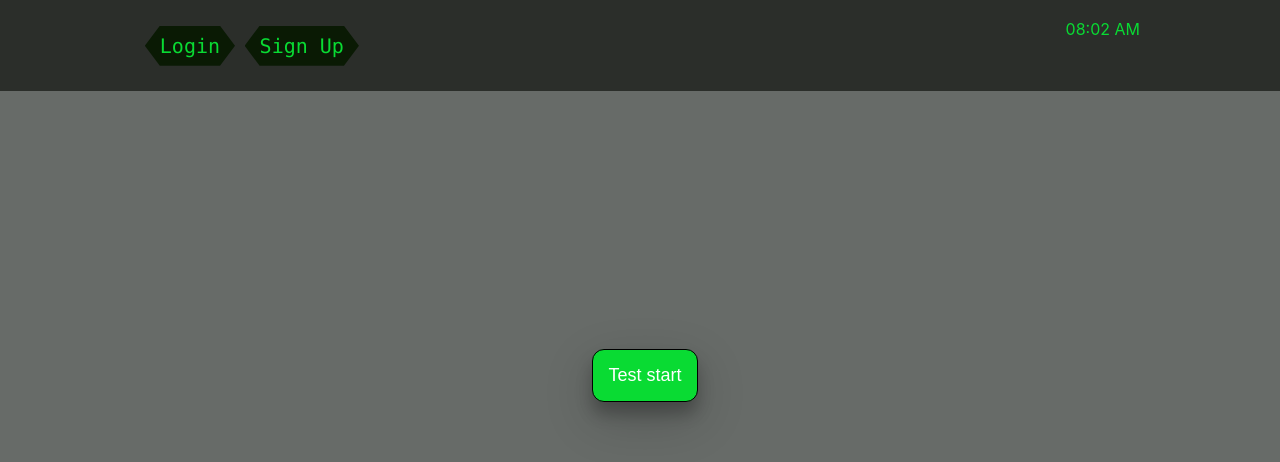
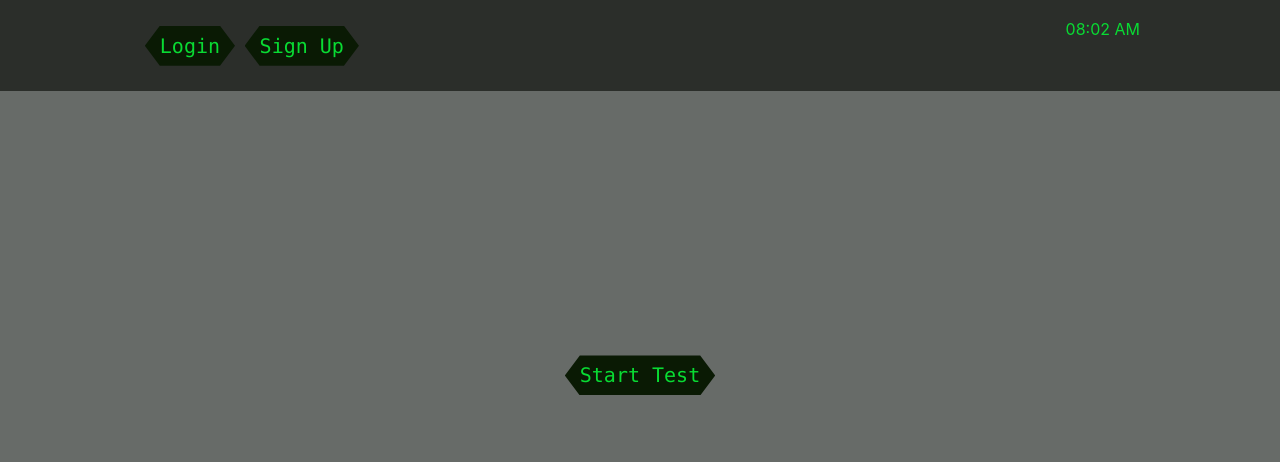
Before and after one commit to MayaankAshok/BioNovus, a React (Create React App) app in the folder code/nav-bar/: page /home in a window 1280 px wide. Shown: the top 462 px of the page. Built offline with nearby package versions, Linux system fonts and the light colour scheme.

Commit message:
buttons updated

```diff
--- a/code/nav-bar/src/pages/button.css
+++ b/code/nav-bar/src/pages/button.css
@@ -16,7 +16,9 @@
 }
 
 .button1 {
-  padding: 15px 15px;
+  /* padding: 15px 15px; */
+  background-color: transparent;
+  border: none;
 }
 
 .list {
--- a/code/nav-bar/src/pages/delete_S.js
+++ b/code/nav-bar/src/pages/delete_S.js
@@ -2,6 +2,7 @@ import React, {useState, useEffect} from 'react';
 import axios from 'axios';
 // import { Link, useNavigate } from "react-router-dom";
 import './button.css';
+import NavItem from '../components/NavBar/NavItem';
 
 function Delete_S() {
   // const [submittedValues, setSubmittedValues] = useState({});
@@ -44,8 +45,8 @@ function Delete_S() {
         {samples.map((sample) => (
           <li className="list" key={sample.id}>
             {sample.id}: {sample.type}, {sample.u_name}
-            <button className="button" onClick={() => deleteSample(sample.id)}>
-              Delete
+            <button className="button1" onClick={() => deleteSample(sample.id)}>
+              <NavItem name="Delete"></NavItem>
             </button>
           </li> // Added closing </li> tag here
         ))}
--- a/code/nav-bar/src/pages/delete_U.js
+++ b/code/nav-bar/src/pages/delete_U.js
@@ -2,6 +2,7 @@ import React, {useState, useEffect} from 'react';
 import axios from 'axios';
 // import { Link, useNavigate } from "react-router-dom";
 import './button.css';
+import NavItem from '../components/NavBar/NavItem';
 
 function Delete_U() {
   // let items = ["id_1", "id_2", "id_3", "id_4"]; //this is where the items of anything to be displayed will go
@@ -48,8 +49,8 @@ function Delete_U() {
         {users.map((user) => (
           <li className="list" key={user.id}>
             {user.id}: {user.role}
-            <button className="button" onClick={() => deleteUser(user.id)}>
-              Delete
+            <button className="button1" onClick={() => deleteUser(user.id)}>
+              <NavItem name="Delete"></NavItem>
             </button>
           </li>
         ))}
--- a/code/nav-bar/src/pages/display_R.js
+++ b/code/nav-bar/src/pages/display_R.js
@@ -1,6 +1,8 @@
 import React, {useState, useEffect} from 'react';
 import axios from 'axios';
 import './button.css';
+import { Nav } from '../components/NavBar/NavElements';
+import NavItem from '../components/NavBar/NavItem';
 
 function Display_R() {
   // let items = ["id_1", "id_2", "id_3", "id_4"]; //this is where the items of anything to be displayed will go
@@ -39,7 +41,7 @@ function Display_R() {
           }}
         >
           {item.id}: {item.type}
-          <button className="button">Print</button>
+          <button className="button1"><NavItem name="Print"></NavItem></button>
         </li>
       ))}
     </div>
--- a/code/nav-bar/src/pages/edit_all.js
+++ b/code/nav-bar/src/pages/edit_all.js
@@ -4,6 +4,7 @@ import {useNavigate} from 'react-router-dom';
 // import { useHistory } from 'react-router-dom';
 // import Edit_s from "./edit_S";
 import './button.css';
+import NavItem from '../components/NavBar/NavItem';
 
 function Edit_All() {
   // let items = ["id_1", "id_2", "id_3", "id_4"]; // This is where the items of anything to be displayed will go
@@ -50,8 +51,8 @@ function Edit_All() {
         >
           {item.id}, {item.type}, {item.u_name}
           {/* <button onClick={() => <Edit_s key={item}/>}>Edit</button> */}
-          <button className="button" onClick={navig(item.id)}>
-            Edit
+          <button className="button1" onClick={navig(item.id)}>
+            <NavItem name="Edit"></NavItem>
           </button>
           {/* {submittedValues[item] && <span>Edit</span>} */}
         </li>
--- a/code/nav-bar/src/pages/home.js
+++ b/code/nav-bar/src/pages/home.js
@@ -1,7 +1,7 @@
 import React from 'react';
 import {useNavigate} from 'react-router-dom';
 import './button.css';
-
+import NavItem from '../components/NavBar/NavItem';
 function Home() {
   const navigate = useNavigate();
 
@@ -18,8 +18,8 @@ function Home() {
         height: '71vh',
       }}
     >
-      <button className="button button1" onClick={() => HandleStartTest()}>
-        Test start
+      <button className="button1" onClick={() => HandleStartTest()}>
+        <NavItem name="Start Test"></NavItem>
       </button>
     </div>
   );
```
